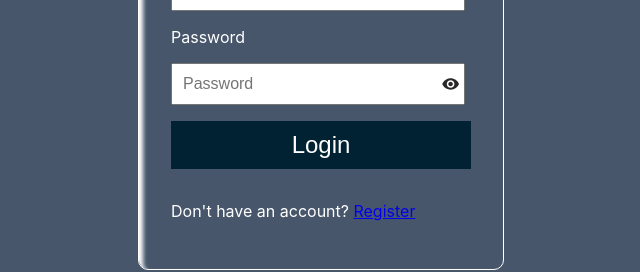
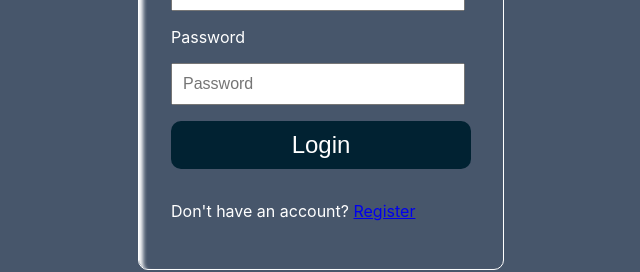
Before and after one commit to shuaibu-shehu/Image_Gallery, a React (Create React App) app: page / in a window 1280 px wide. Shown: the part 357-629 px from the top of the page, without its empty margins (319-959 px from the left). Built offline with nearby package versions, Linux system fonts and the light colour scheme.

Commit message:
added functionality

```diff
--- a/src/components/SignIn.js
+++ b/src/components/SignIn.js
@@ -9,7 +9,7 @@ function SignIn() {
   const [email, setEmail] = useState('');
   const [password, setPassword] = useState('');
   const [error, setError] = useState('');
-  const [showPassword, setShowPassword] = useState(false); // Track whether the password is visible or not
+  const [showPassword, setShowPassword] = useState(false);
 
   const navigate = useNavigate();
 
@@ -29,7 +29,11 @@ function SignIn() {
   const togglePasswordVisibility = () => {
     setShowPassword(!showPassword);
   };
-
+const handleKeyPressed=(e)=>{
+  if(e.key=='Enter'){
+    login();
+  }
+}
   return (
     <div className='form'>
       <h2>Login</h2>
@@ -47,10 +51,11 @@ function SignIn() {
 
       <div className='input-div'>
         <input
-          type={showPassword ? 'text' : 'password'} // Toggle between 'text' and 'password'
+          type={showPassword ? 'text' : 'password'}
           placeholder='Password'
           value={password}
           onChange={(e) => setPassword(e.target.value)}
+          onKeyDown={handleKeyPressed}
         />
         <div onClick={togglePasswordVisibility} className='eye-icon'>
           <ion-icon name={showPassword ? 'eye-off' : 'eye'}></ion-icon>
--- a/src/components/SignUp.js
+++ b/src/components/SignUp.js
@@ -9,7 +9,7 @@ function SignUp() {
   const [email, setEmail] = useState('');
   const [password, setPassword] = useState('');
   const [error, setError] = useState('');
-  const [showPassword, setShowPassword] = useState(false); // Track whether the password is visible or not
+  const [showPassword, setShowPassword] = useState(false);
   const navigate = useNavigate();
 
   const register = async () => {
@@ -27,6 +27,12 @@ function SignUp() {
     setShowPassword(!showPassword);
   };
 
+  const handleKeyPressed=(e)=>{
+    if(e.key=='Enter'){
+      register();
+    }
+  }
+
   return (
     <div className='form'>
       <h2>Sign Up</h2>
@@ -42,10 +48,11 @@ function SignUp() {
       <label>Password</label>
       <div className='input-div'>
         <input
-          type={showPassword ? 'text' : 'password'} // Toggle between 'text' and 'password'
+          type={showPassword ? 'text' : 'password'}
           placeholder='Password'
           value={password}
           onChange={(e) => setPassword(e.target.value)}
+          onKeyDown={handleKeyPressed}
         />
         <div onClick={togglePasswordVisibility} className='eye-icon'>
           <ion-icon name={showPassword ? 'eye-off' : 'eye'}></ion-icon>
--- a/src/components/styles/form.css
+++ b/src/components/styles/form.css
@@ -45,6 +45,7 @@ color: #fff;
 cursor: pointer;
 transition: 0.3s;
 border: none;
+border-radius: 10px;
 }
 
 button:hover{
```
Also changed, not shown: 1 other file (tests, documents, lock files or other folders).
